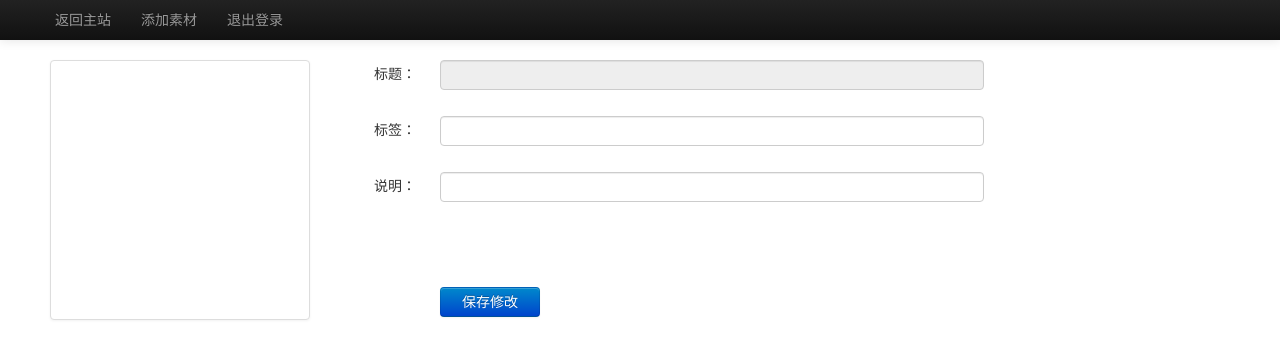
After one commit to phxsuns/sc, a CodeIgniter app: template application/views/admin-edit.php in a window 1280 px wide. The commit adds this page. Shown: the top 359 px of the page. Run offline with CodeIgniter, Linux system fonts and the light colour scheme; the template is opened without the code that fills it, so the values that code supplies are empty.

Commit message:
本期后台功能均已经实现 前端功能更待完善，特别是标签添加控件。

```diff
--- /dev/null
+++ b/application/views/admin-edit.php
@@ -0,0 +1,65 @@
+<!DOCTYPE html>
+<html>
+<head>
+	<meta charset="utf-8">
+	<title>素材库 - 编辑素材</title>
+	<link href="/static/css/bootstrap.css" rel="stylesheet" />
+	<link href="/static/css/admin.css" rel="stylesheet" />
+	<script src="/static/js/jquery.js"></script>
+	<script src="/static/js/admin-edit.js"></script>
+</head>
+<body id="admin">
+	<div class="adminnav">
+		<div class="adminnavbox">
+			<ul class="navi clearfix">
+				<li><a href="/">返回主站</a></li>
+				<li><a href="/admin/add">添加素材</a></li>
+				<li><a href="/login/logout">退出登录</a></li>
+			</ul>
+		</div>
+	</div>
+	<div class="adminbox">
+		<div class="edit-table clearfix">
+			<div class="thumbnail edit-image"><div class="thumbnailbox"><img src="<?=$image_v ?>"></div></div>
+			<div class="edit-body">
+				<div class="edit-row">
+					<label class="edit-label" for="inputTitle">标题：</label>
+					<div class="edit-control"><input type="text" id="inputTitle" class="input-xxlarge" disabled="disabled" value="<?=$title ?>"></div>
+				</div>
+				<div class="edit-row">
+					<label class="edit-label" for="inputTags">标签：</label>
+					<div class="edit-control"><input type="text" id="inputTags" class="input-xxlarge" value="<?=$tag ?>"></div>
+				</div>
+				<div class="edit-row">
+					<label class="edit-label" for="inputIntro">说明：</label>
+					<div class="edit-control"><input type="text" id="inputIntro" class="input-xxlarge" value="<?=$intro ?>"></div>
+				</div>
+			</div>
+			<div class="edit-save"><button class="btn btn-primary" type="button" id="btnSave" data-id="<?=$id ?>">保存修改</button></div>
+		</div>
+	</div>
+
+	<div id="mask" class="mask"></div>
+
+	<div class="modal edit-success" id="popSaveOk">
+		<div class="modal-header">
+			<h3>素材保存成功</h3>
+		</div>
+		<div class="modal-body">
+			<p>您已经成功修改了素材信息</p>
+			<p>接着您打算？</p>
+		</div>
+		<div class="modal-footer">
+			<a href="/show/<?=$id ?>" class="btn">返回查看</a>
+    		<a href="#" class="btn btn-primary" id="btnSaveOk">继续修改</a>
+		</div>
+	</div>
+
+	<div class="modal edit-loading" id="popLoading">
+		<div class="modal-body">
+			<div class="loading">处理中...</div>
+		</div>
+	</div>
+
+</body>
+</html>
--- a/application/views/detail.php
+++ b/application/views/detail.php
@@ -36,6 +36,10 @@
 				<p><span class="info-tit">入库日期：</span><?=$date ?></p>
 				<p><span class="info-tit">浏览次数：</span><?=$view ?></p>
 				<p><span class="info-tit">详细描述：</span><?=$intro ?></p>
+				<?php if(isset($login) && $login): ?><div class="info-admin">
+					<a href="/admin/edit/<?=$id ?>" class="btn-edit" data-id="<?=$id ?>">编辑</a>
+					<a href="javascript:;" class="btn-del" data-id="<?=$id ?>">删除</a>
+				</div><?php endif; ?>
 			</div>
 			<div class="view">
 				<img src="<?=$image_d ?>">
--- a/static/css/admin.css
+++ b/static/css/admin.css
@@ -63,18 +63,6 @@ html{
 	text-align: right;
 }
 
-.add-list .thumbnail{
-	background-color: #FFFFFF;
-	width: 250px;
-	height: 250px;
-}
-.add-list .thumbnailbox{
-	width: 250px;
-	height: 250px;
-	text-align: center;
-	vertical-align: middle;
-	display: table-cell;
-}
 
 .add-list .btn-rm{
 	display: none;
@@ -90,6 +78,48 @@ html{
 	width: 150px;
 }
 
+.edit-image{
+	float: left;
+}
+.edit-table{
+	padding: 20px 10px;
+}
+.edit-body{
+	margin-left: 290px;
+}
+.edit-row{
+	margin-bottom: 16px;
+}
+.edit-label{
+	float: left;
+	width: 70px;
+	text-align: right;
+	padding: 4px 6px;
+}
+.edit-control{
+	margin-left: 100px;
+}
+.edit-save{
+	margin-left: 390px;
+	margin-top: 75px;
+}
+.edit-save .btn{
+	width: 100px;
+}
+
+.thumbnail{
+	background-color: #FFFFFF;
+	width: 250px;
+	height: 250px;
+}
+.thumbnailbox{
+	width: 250px;
+	height: 250px;
+	text-align: center;
+	vertical-align: middle;
+	display: table-cell;
+}
+
 .mask{
 	position: fixed;
 	top: 0;
@@ -100,12 +130,14 @@ html{
 	z-index: 1000;
 	display: none;
 }
-.add-success{
+.add-success,
+.edit-success{
 	top: 50%;
 	margin-top: -105px;
 	display: none;
 }
-.add-loading{
+.add-loading,
+.edit-loading{
 	width: 200px;
 	margin-left: -100px;
 	top: 50%;
--- a/static/js/admin-add.js
+++ b/static/js/admin-add.js
@@ -106,7 +106,7 @@ $(function(){
 			var $this = $(this);
 			infoList.push($this.attr('data-info'));
 			oriList.push($this.attr('data-ori'));
-			tagList.push($this.find('.input-tag').val().replace('，',','));
+			tagList.push($this.find('.input-tag').val());
 		});
 		$('#mask').fadeIn();
 		$('#popLoading').fadeIn().find('.loading').html('处理中...');
--- a/static/js/list.js
+++ b/static/js/detail.js
@@ -3,12 +3,12 @@ $(function(){
 	$('.btn-del').on('click',function(e){
 		e.preventDefault();
 		var $me = $(this);
-		var r = confirm('是否要删除？');
+		var r = confirm('真的要删除？');
 		if(r){
 			var id = $me.attr('data-id');
 			$.get('/api/post_del/',{id:id},function(data){
 				if(data && data.status == 'ok'){
-					$me.parents('.item').slideUp();
+					window.location.href = '/';
 				}
 			},'json');
 		}
```
Also changed, not shown: application/controllers/admin.php (+26 -0 lines), application/controllers/api.php (+16 -0 lines), application/controllers/detail.php (+14 -0 lines), static/css/detail.css (+16 -0 lines), static/js/admin-edit.js (added, +33 -0 lines).
